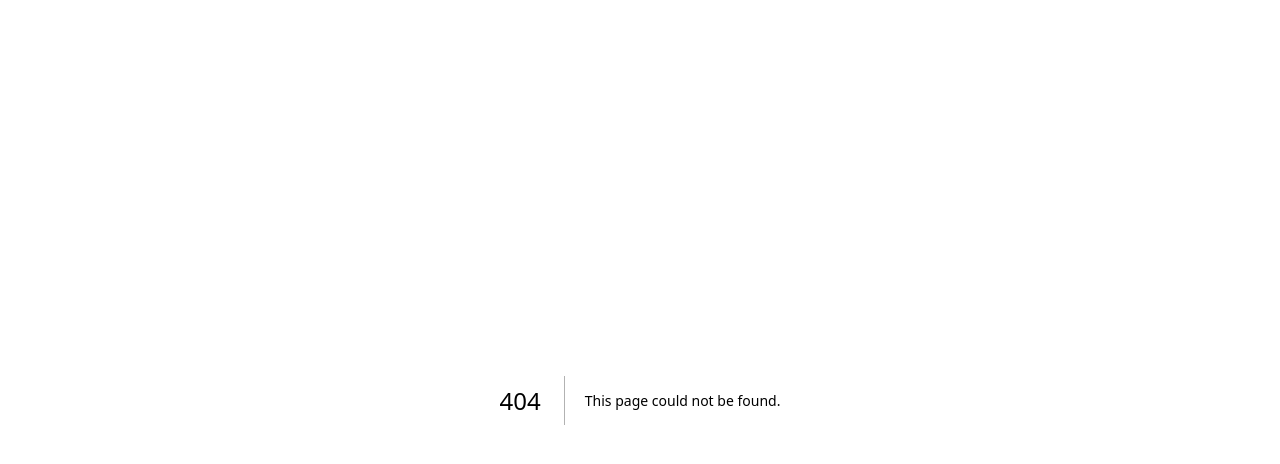
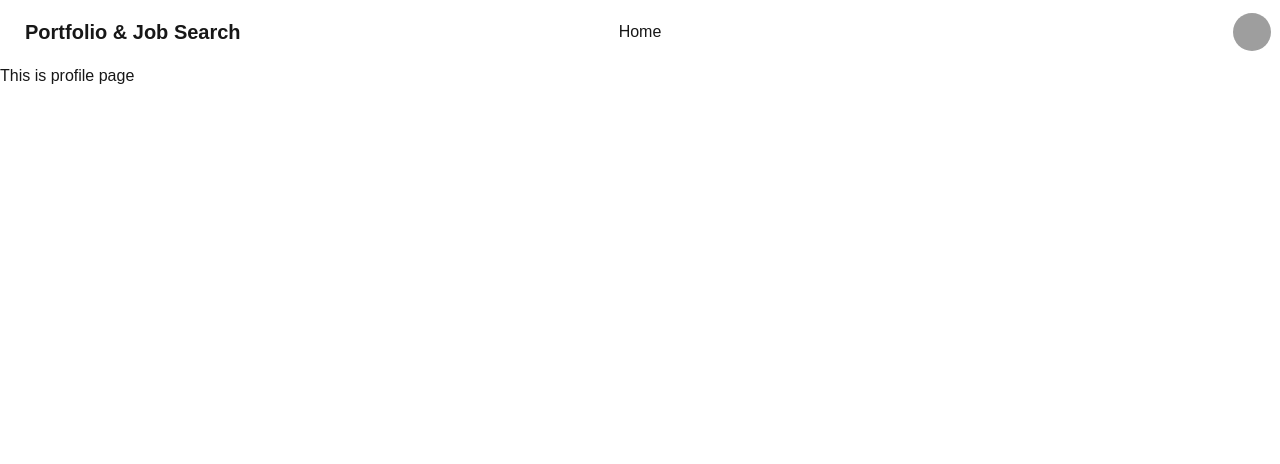
Before and after one commit to Shakib-Shajid/portfolio_jobsearch, a Next.js app: page /profile in a window 1280 px wide. Before the commit this address had no page. Shown: the top 464 px of the page. Built offline with nearby package versions, Linux system fonts and the light colour scheme; grey boxes are pictures that could not be loaded.

Commit message:
navbar added

```diff
--- a/package.json
+++ b/package.json
@@ -11,6 +11,7 @@
   "dependencies": {
     "daisyui": "^5.0.35",
     "next": "15.3.1",
+    "next-auth": "^4.24.11",
     "react": "^19.0.0",
     "react-dom": "^19.0.0"
   },
--- /dev/null
+++ b/src/app/components/Navbar.jsx
@@ -0,0 +1,36 @@
+import React from 'react';
+
+const Navbar = () => {
+    return (
+        <div>
+            <div className="navbar">
+                <div className=" navbar-start">
+                    <a className="btn btn-ghost text-xl">Portfolio & Job Search</a>
+                </div>
+                <div className="navbar-center hidden lg:flex">
+                   <a>Home</a>
+                </div>
+                <div className="flex gap-2 navbar-end">
+                    <div className="dropdown dropdown-end">
+                        <div tabIndex={0} role="button" className="btn btn-ghost btn-circle avatar">
+                            <div className="w-10 rounded-full">
+                                <img
+                                    alt="Tailwind CSS Navbar component"
+                                    src="https://img.daisyui.com/images/stock/photo-1534528741775-53994a69daeb.webp" />
+                            </div>
+                        </div>
+                        <ul
+                            tabIndex={0}
+                            className="menu menu-sm dropdown-content bg-base-100 rounded-box z-1 mt-3 w-52 p-2 shadow">
+                            <li><a>Profile</a></li>
+                            <li><a>Settings</a></li>
+                            <li><a>Logout</a></li>
+                        </ul>
+                    </div>
+                </div>
+            </div>
+        </div>
+    );
+};
+
+export default Navbar;
--- /dev/null
+++ b/src/app/job/page.jsx
@@ -0,0 +1,11 @@
+import React from 'react';
+
+const page = () => {
+    return (
+        <div>
+            <h3>This is job page</h3>
+        </div>
+    );
+};
+
+export default page;
--- a/src/app/layout.js
+++ b/src/app/layout.js
@@ -1,5 +1,6 @@
 import { Geist, Geist_Mono } from "next/font/google";
 import "./globals.css";
+import Navbar from "./components/Navbar";
 
 const geistSans = Geist({
   variable: "--font-geist-sans",
@@ -20,8 +21,9 @@ export default function RootLayout({ children }) {
   return (
     <html lang="en">
       <body
-        className={`${geistSans.variable} ${geistMono.variable} antialiased`}
+        className={`${geistSans.variable} ${geistMono.variable} antialiased max-w-7xl mx-auto`}
       >
+        <Navbar />
         {children}
       </body>
     </html>
--- a/src/app/page.js
+++ b/src/app/page.js
@@ -1,4 +1,3 @@
-import Image from "next/image";
 
 export default function Home() {
   return (
--- /dev/null
+++ b/src/app/profile/page.jsx
@@ -0,0 +1,11 @@
+import React from 'react';
+
+const page = () => {
+    return (
+        <div>
+            <h3>This is profile page</h3>
+        </div>
+    );
+};
+
+export default page;
```
Also changed, not shown: 1 other file (tests, documents, lock files or other folders).
